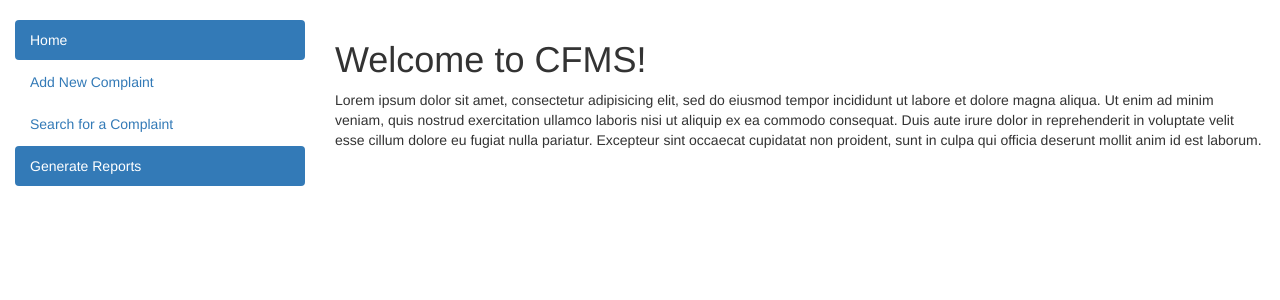
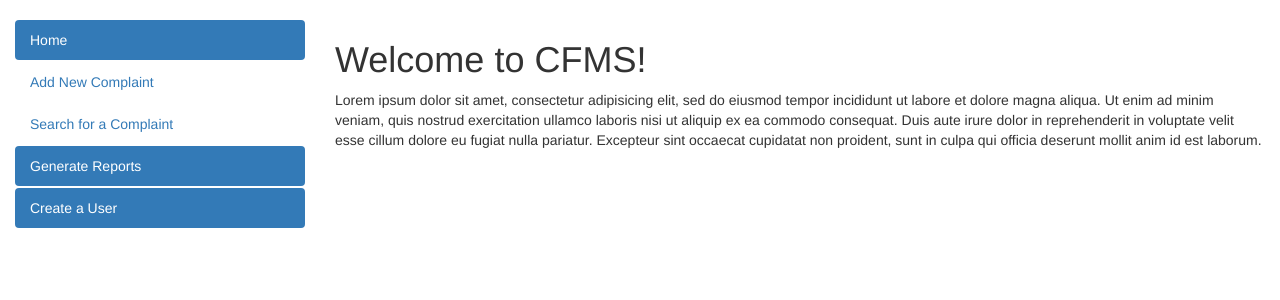
Before and after one commit to ryanarnold/cfms, a Django app: page /cfms/ in a window 1280 px wide. Shown: the part 52-352 px from the top of the page. Run offline with Django 3.2, Linux system fonts and the light colour scheme; a user stored in the database is signed in; some libraries are stand-ins or nearby versions.

Commit message:
Added a "Create User" link on the left navbar

```diff
--- a/global/templates/complaints/base.html
+++ b/global/templates/complaints/base.html
@@ -64,6 +64,11 @@
 							<li role="presentation" href="{% url 'index' %}">
 								<a href="{% url 'index' %}">Generate Reports</a>
 							</li>
+							{% if user.is_staff %}
+								<li role="presentation" href="{% url 'index' %}">
+									<a href="{% url 'index' %}">Create a User</a>
+								</li>
+							{% endif %}
 						</ul>
 					</div>
 
```
